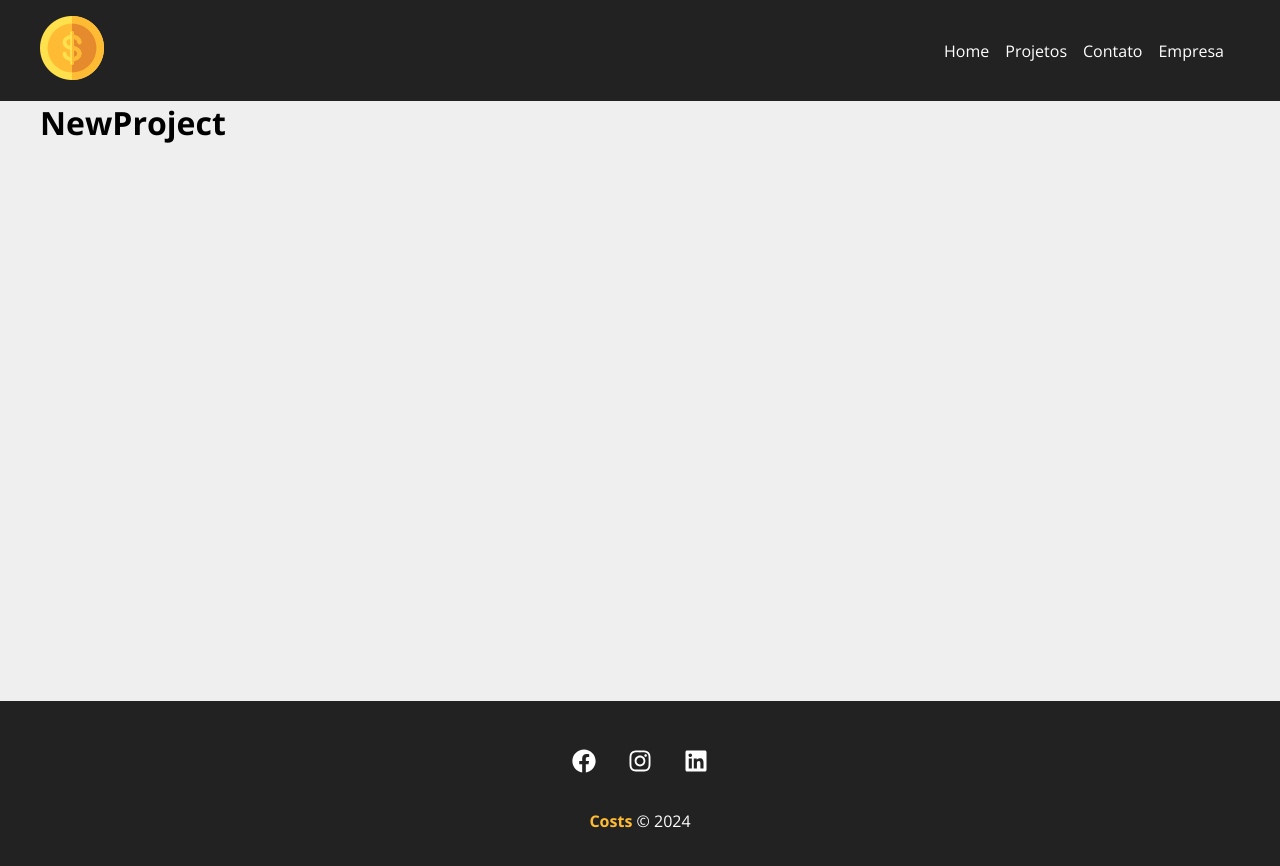
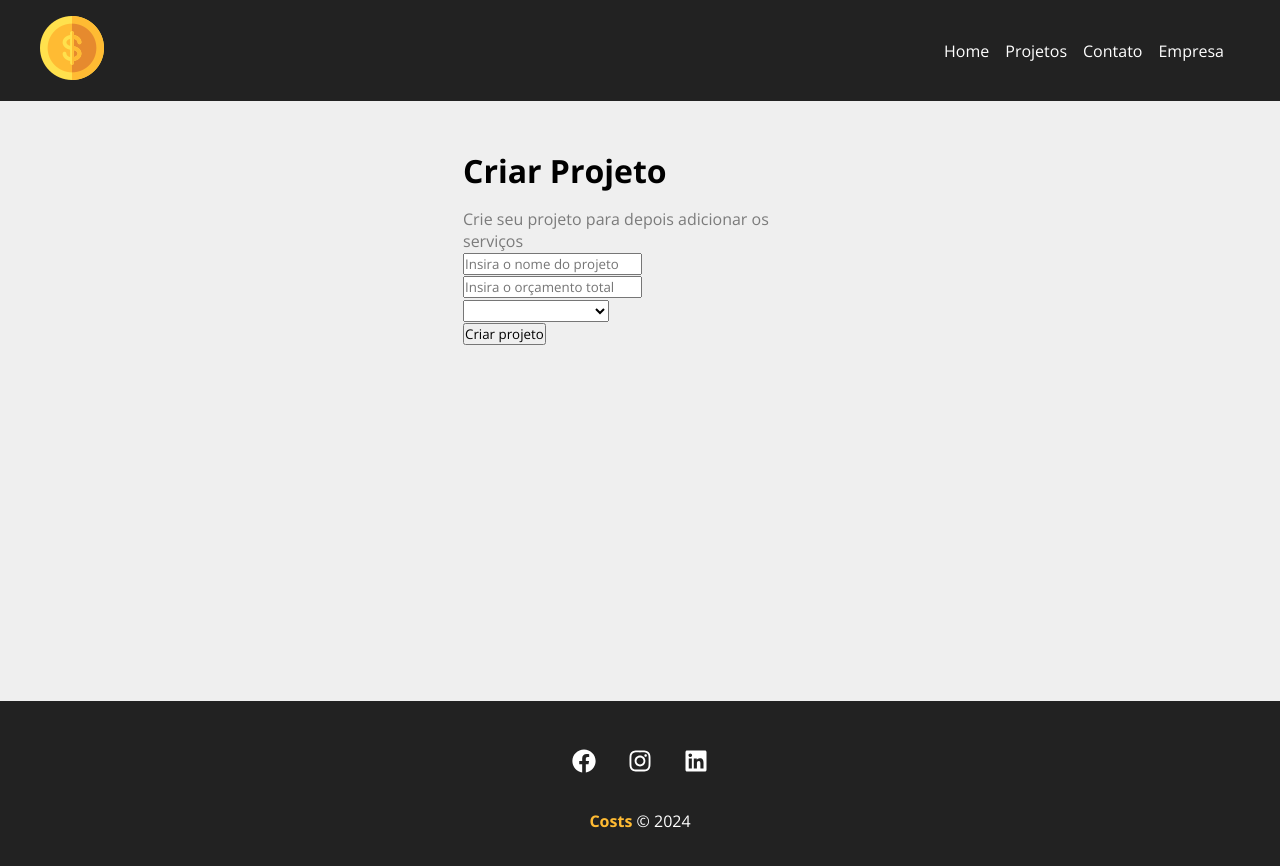
Before and after one commit to MendesS4/Costs-React, a React (Create React App) app in the folder costs/: page /newproject in a window 1280 px wide. Shown: the top 866 px of the page. Built offline with nearby package versions, Linux system fonts and the light colour scheme.

Commit message:
form project

```diff
--- a/costs/src/components/pages/NewProject.js
+++ b/costs/src/components/pages/NewProject.js
@@ -1,8 +1,13 @@
+import styles from './NewProject.module.css'
+import ProjectForm from '../project/ProjectForm'
+
 function NewProject(){
 
     return(
-        <div>
-            <h1>NewProject</h1>
+        <div className={styles.newproject_container}>
+            <h1>Criar Projeto</h1>
+            <p>Crie seu projeto para depois adicionar os serviços</p>
+            <ProjectForm />
         </div>
     )
 
--- /dev/null
+++ b/costs/src/components/pages/NewProject.module.css
@@ -0,0 +1,13 @@
+.newproject_container {
+    width : 450px;
+    margin: 0 auto;
+    padding : 3em;
+}
+
+.newproject_container h1 {
+   margin-bottom: 0.5em;
+}
+
+.newproject_container p {
+    color : #7b7b7b
+}
--- /dev/null
+++ b/costs/src/components/project/ProjectForm.js
@@ -0,0 +1,22 @@
+function ProjectForm(){
+    return(
+        <form>
+            <div>
+                <input type="text" placeholder="Insira o nome do projeto" />
+            </div>
+            <div>
+                <input type = "number" placeholder = "Insira o orçamento total"/>
+            </div>
+            <div>
+                <select name = "category_id">
+                    <option disabled>Selecion a categoria</option>
+                </select>
+            </div>
+            <div>
+                <input type="submit" value="Criar projeto"/>
+            </div>
+        </form>
+    )
+}
+
+export default ProjectForm
```
